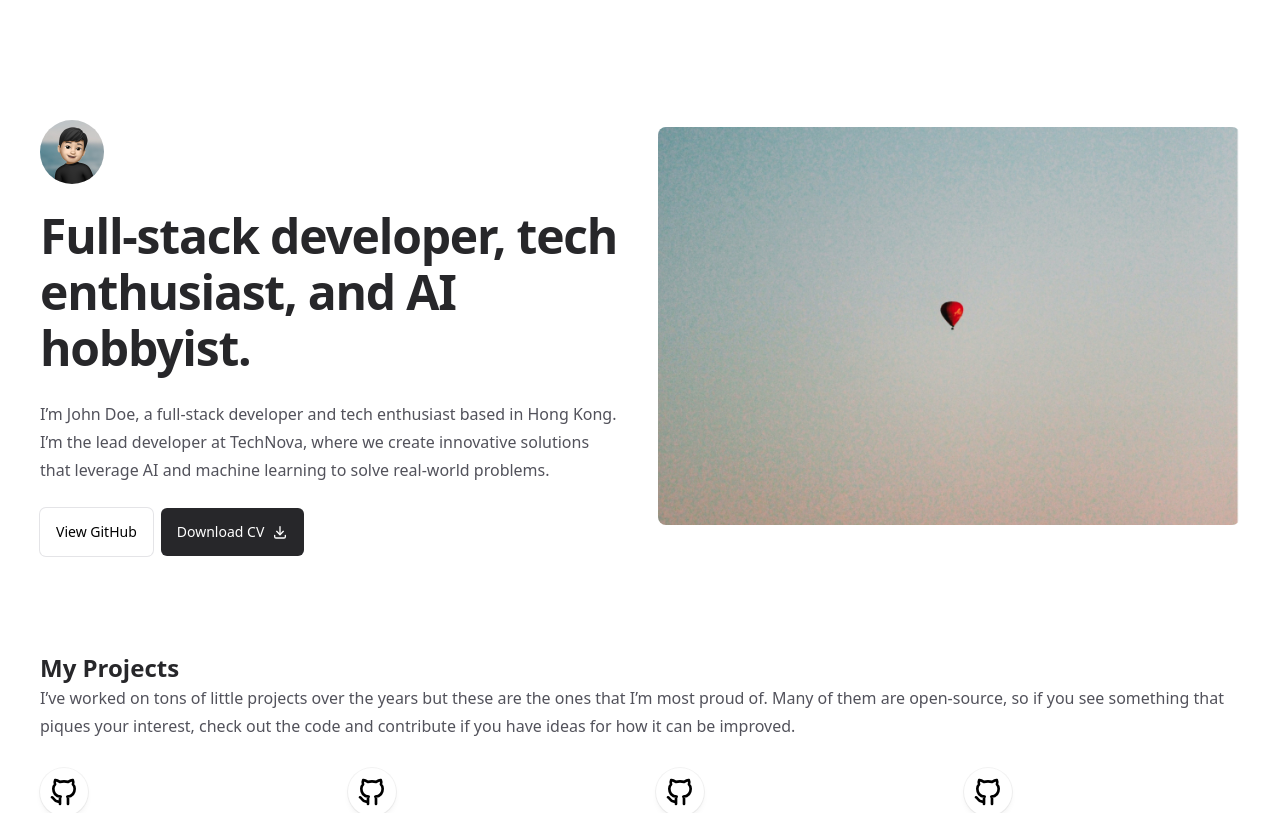
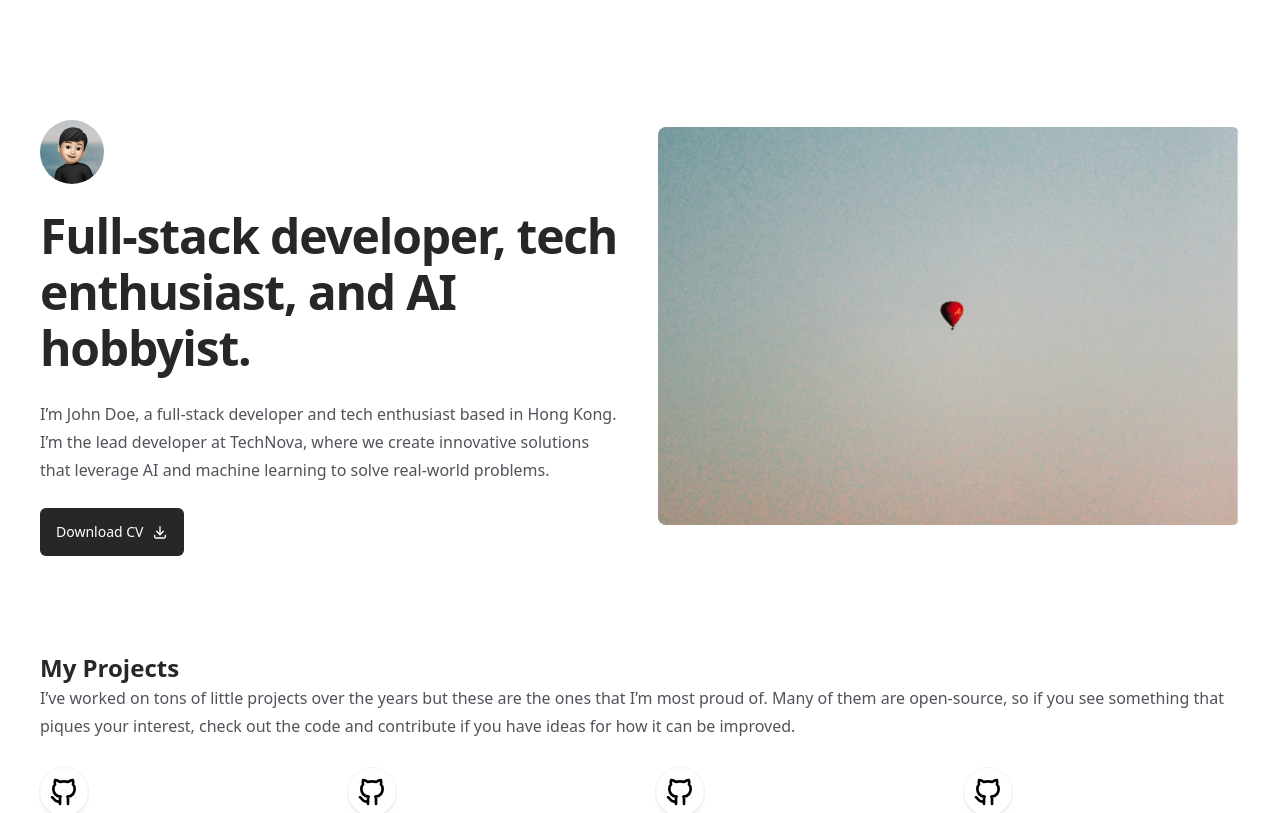
Before and after one commit to Elvincth/gdsc-portfolio-website-workshop, a Next.js app: page / in a window 1280 px wide. Shown: the top 813 px of the page. Built offline with nearby package versions, Linux system fonts and the light colour scheme.

Commit message:
fix: more simple

```diff
--- a/src/app/page.tsx
+++ b/src/app/page.tsx
@@ -32,8 +32,6 @@ export default function HomePage() {
           </p>
 
           <div className="flex gap-x-2 mt-6">
-            <Button variant="outline">View GitHub </Button>
-
             <Link href="/resume.pdf">
               <Button>
                 Download CV
--- a/src/components/Button.tsx
+++ b/src/components/Button.tsx
@@ -5,34 +5,18 @@ interface ButtonProps {
   // The children is a reserved prop in React. It is used to render the content of the component.
   // See: https://react.dev/reference/react/Children
   children: React.ReactNode;
-  // The className prop is used to add custom classes to the component.
-  // In typescript ? is used to make the prop optional, so it is not required to use it.
-  className?: string;
-  // The variant prop is used to change the style of the button, it can be "default" or "outline".
-  // In typescript | is used to define the possible values of the prop.
-  variant?: "default" | "outline";
 }
 
 //Here we need to export the Button component to be able to use it in other files.
 //The Button component is a React functional component that receives the ButtonProps as a parameter.
 //The Button component returns a button element with the children as its content.
-export function Button({
-  variant = "default", // The default value of the variant prop is "default".
-  children,
-  className,
-}: ButtonProps) {
+export function Button({ children }: ButtonProps) {
   // {} is used to destructure the props object, so we can use the props directly without using props.variant, props.children, etc.
   return (
     <button
-      className={clsx(
-        "px-4 text-sm py-3 rounded-md flex items-center justify-center gap-2",
-        {
-          "bg-zinc-800 text-white hover:bg-zinc-900": variant === "default",
-          "ring-1 ring-zinc-200 rounded-md hover:bg-zinc-100":
-            variant === "outline",
-        },
-        className
-      )}
+      className="px-4 text-sm py-3 rounded-md
+    flex items-center justify-center gap-2
+    bg-zinc-800 text-white hover:bg-zinc-900"
     >
       {children}
     </button>
```
